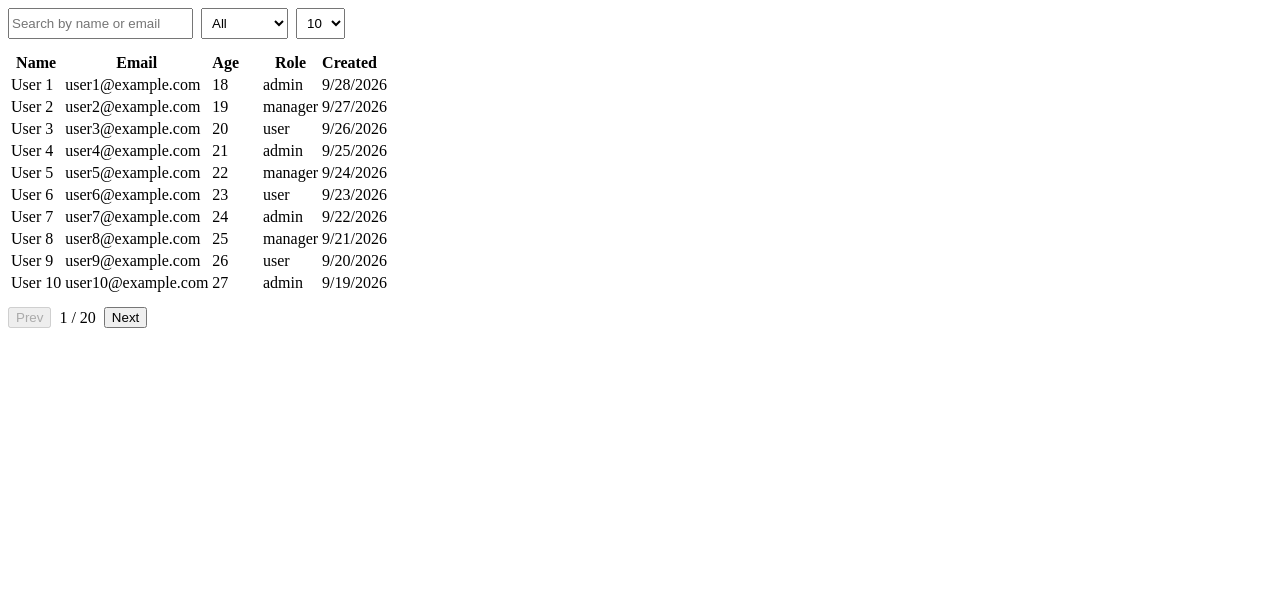
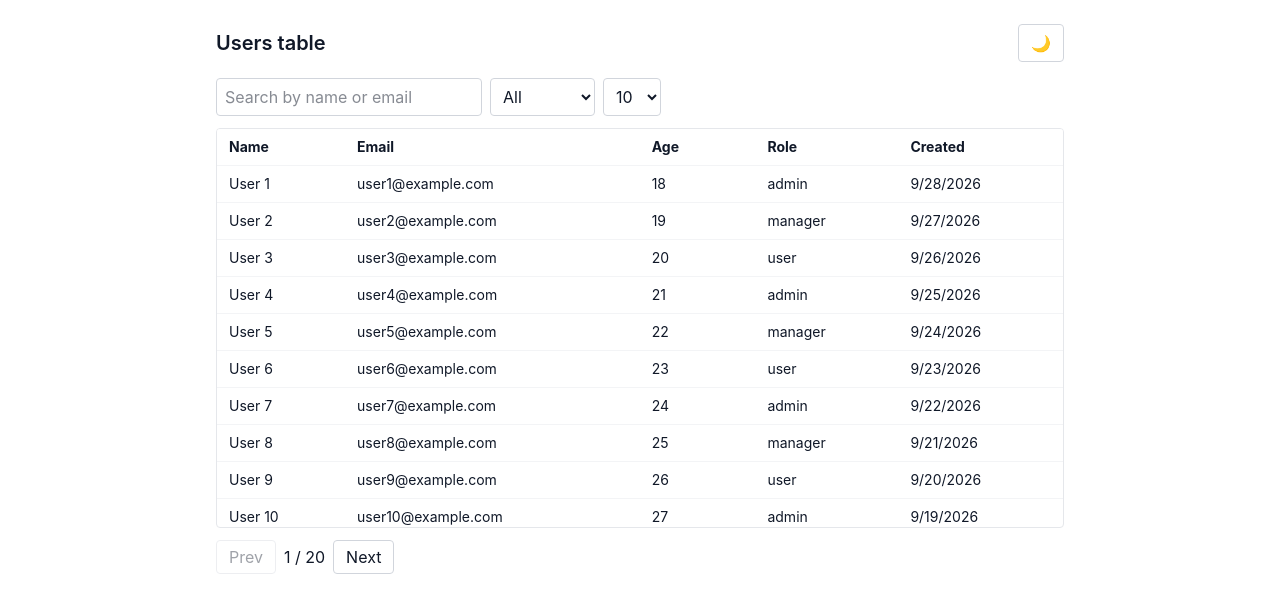
Before and after one commit to anton1408/nuxt-users-table-test, a Nuxt app: page / in a window 1280 px wide. Shown: the top 610 px of the page. Built offline with nearby package versions, Linux system fonts and the light colour scheme.

Commit message:
feat: add dark/light theme with Tailwind CSS
- migrate styling to Tailwind CSS v4 (@tailwindcss/vite)
- add SSR-safe theme switching via @nuxtjs/color-mode
- add ThemeToggle with aria-label
- add app.vue wrapper
- convert scoped styles to utility classes

```diff
--- /dev/null
+++ b/app.vue
@@ -0,0 +1,11 @@
+<template>
+  <div class="min-h-screen bg-white text-gray-900 dark:bg-gray-900 dark:text-gray-100">
+    <main class="mx-auto max-w-4xl p-6">
+      <header class="mb-4 flex items-center justify-between">
+        <h1 class="text-xl font-semibold">Users table</h1>
+        <ThemeToggle />
+      </header>
+      <NuxtPage />
+    </main>
+  </div>
+</template>
--- /dev/null
+++ b/assets/css/main.css
@@ -0,0 +1,4 @@
+@import 'tailwindcss';
+
+/* dark: depends on the .dark class (from color-mode), not prefers-color-scheme */
+@custom-variant dark (&:where(.dark, .dark *));
--- a/components/BaseSelect.vue
+++ b/components/BaseSelect.vue
@@ -1,5 +1,5 @@
 <template>
-  <select v-model="model" class="select">
+  <select v-model="model" class="rounded border border-gray-300 px-2 py-1.5 dark:border-gray-600 dark:bg-gray-800">
     <option v-if="nullable" :value="null">All</option>
     <option v-for="option in options" :key="option" :value="option">
       {{ option }}
@@ -17,9 +17,3 @@ const { options, nullable } = defineProps<IProps>();
 
 const model = defineModel<T | null>({ default: null });
 </script>
-
-<style scoped>
-.select {
-  padding: 6px;
-}
-</style>
--- /dev/null
+++ b/components/ThemeToggle.vue
@@ -0,0 +1,23 @@
+<template>
+  <button
+    type="button"
+    :aria-label="`Switch to ${isDark ? 'light' : 'dark'} theme`"
+    class="rounded border border-gray-300 px-3 py-1.5 hover:bg-gray-100 dark:border-gray-600 dark:hover:bg-gray-800"
+    @click="toggle"
+  >
+    <ClientOnly>
+      {{ isDark ? '☀️' : '🌙' }}
+      <template #fallback>🌙</template>
+    </ClientOnly>
+  </button>
+</template>
+
+<script setup lang="ts">
+const colorMode = useColorMode();
+
+const isDark = computed(() => colorMode.value === 'dark');
+
+function toggle() {
+  colorMode.preference = isDark.value ? 'light' : 'dark';
+}
+</script>
--- a/components/UserFilters.vue
+++ b/components/UserFilters.vue
@@ -1,8 +1,9 @@
 <template>
-  <div class="filters">
+  <div class="mb-3 flex gap-2">
     <input
       :value="search"
       placeholder="Search by name or email"
+      class="rounded border border-gray-300 px-2 py-1.5 dark:border-gray-600 dark:bg-gray-800"
       @input="$emit('update:search', ($event.target as HTMLInputElement).value)"
     />
 
@@ -33,11 +34,3 @@ defineEmits<{
   'update:perPage': [value: number];
 }>();
 </script>
-
-<style scoped>
-.filters {
-  display: flex;
-  gap: 8px;
-  margin-bottom: 12px;
-}
-</style>
--- a/components/UserTable.vue
+++ b/components/UserTable.vue
@@ -1,36 +1,42 @@
 <template>
-  <div class="table-wrapper">
-    <table>
+  <div class="max-h-[400px] overflow-auto rounded border border-gray-200 dark:border-gray-700">
+    <table class="w-full border-collapse text-left text-sm">
       <thead>
         <tr>
-          <th>Name</th>
-          <th>Email</th>
+          <th class="sticky top-0 z-10 bg-white px-3 py-2 dark:bg-gray-900">Name</th>
+          <th class="sticky top-0 z-10 bg-white px-3 py-2 dark:bg-gray-900">Email</th>
 
-          <th class="sortable" :aria-sort="ariaSort('age')" @click="$emit('sort', 'age')">
-            Age <span class="sort-indicator">{{ sortIndicator('age') }}</span>
+          <th
+            class="sticky top-0 z-10 cursor-pointer bg-white px-3 py-2 select-none hover:bg-gray-100 dark:bg-gray-900 dark:hover:bg-gray-800"
+            :aria-sort="ariaSort('age')"
+            @click="$emit('sort', 'age')"
+          >
+            Age <span class="inline-block w-3">{{ sortIndicator('age') }}</span>
           </th>
 
-          <th>Role</th>
+          <th class="sticky top-0 z-10 bg-white px-3 py-2 dark:bg-gray-900">Role</th>
 
-          <th class="sortable" :aria-sort="ariaSort('createdAt')" @click="$emit('sort', 'createdAt')">
-            Created <span class="sort-indicator">{{ sortIndicator('createdAt') }}</span>
+          <th
+            class="sticky top-0 z-10 cursor-pointer bg-white px-3 py-2 select-none hover:bg-gray-100 dark:bg-gray-900 dark:hover:bg-gray-800"
+            :aria-sort="ariaSort('createdAt')"
+            @click="$emit('sort', 'createdAt')"
+          >
+            Created <span class="inline-block w-3">{{ sortIndicator('createdAt') }}</span>
           </th>
         </tr>
       </thead>
 
       <tbody>
         <tr v-if="users.length === 0">
-          <td class="empty" :colspan="5">No users found</td>
+          <td class="px-3 py-6 text-center text-gray-500 dark:text-gray-400" :colspan="5">No users found</td>
         </tr>
 
-        <tr v-for="user in users" v-else :key="user.id">
-          <td>{{ user.name }}</td>
-          <td>{{ user.email }}</td>
-          <td>{{ user.age }}</td>
-          <td>{{ user.role }}</td>
-          <td>
-            {{ new Date(user.createdAt).toLocaleDateString() }}
-          </td>
+        <tr v-for="user in users" v-else :key="user.id" class="border-t border-gray-100 dark:border-gray-800">
+          <td class="px-3 py-2">{{ user.name }}</td>
+          <td class="px-3 py-2">{{ user.email }}</td>
+          <td class="px-3 py-2">{{ user.age }}</td>
+          <td class="px-3 py-2">{{ user.role }}</td>
+          <td class="px-3 py-2">{{ new Date(user.createdAt).toLocaleDateString() }}</td>
         </tr>
       </tbody>
     </table>
@@ -63,31 +69,3 @@ function ariaSort(field: TSortField): 'ascending' | 'descending' | 'none' {
   return sortDirection === 'asc' ? 'ascending' : 'descending';
 }
 </script>
-
-<style scoped>
-.table-wrapper {
-  max-height: 400px;
-  overflow: auto;
-}
-
-thead th {
-  position: sticky;
-  top: 0;
-  background: #fff;
-}
-
-th.sortable {
-  cursor: pointer;
-}
-
-.sort-indicator {
-  display: inline-block;
-  width: 1em;
-}
-
-.empty {
-  text-align: center;
-  padding: 24px;
-  color: #888;
-}
-</style>
--- a/nuxt.config.ts
+++ b/nuxt.config.ts
@@ -1,8 +1,13 @@
 // https://nuxt.com/docs/api/configuration/nuxt-config
+
+import tailwindcss from '@tailwindcss/vite';
+
 export default defineNuxtConfig({
   compatibilityDate: '2025-07-15',
   devtools: { enabled: true },
-  typescript: {
-    typeCheck: true,
-  },
+  modules: ['@nuxtjs/color-mode'],
+  colorMode: { classSuffix: '' },
+  css: ['~/assets/css/main.css'],
+  vite: { plugins: [tailwindcss()] },
+  typescript: { typeCheck: true },
 });
--- a/package.json
+++ b/package.json
@@ -18,8 +18,11 @@
     "vue-router": "^4.6.4"
   },
   "devDependencies": {
+    "@nuxtjs/color-mode": "^4.0.1",
+    "@tailwindcss/vite": "^4.3.3",
     "prettier": "^3.9.9",
     "prettier-plugin-tailwindcss": "^0.8.1",
+    "tailwindcss": "^4.3.3",
     "typescript": "^5.9.3",
     "vue-tsc": "^3.3.11"
   }
--- a/pages/index.vue
+++ b/pages/index.vue
@@ -10,12 +10,24 @@
 
   <UserTable :users="paginatedUsers" :sort-by="sortBy" :sort-direction="sortDirection" @sort="onSort" />
 
-  <div class="pagination">
-    <button :disabled="page === 1" @click="page--">Prev</button>
+  <div class="mt-3 flex items-center gap-2">
+    <button
+      :disabled="page === 1"
+      class="rounded border border-gray-300 px-3 py-1 hover:bg-gray-100 disabled:opacity-40 dark:border-gray-600 dark:hover:bg-gray-800"
+      @click="page--"
+    >
+      Prev
+    </button>
 
     <span>{{ page }} / {{ totalPages }}</span>
 
-    <button :disabled="page === totalPages" @click="page++">Next</button>
+    <button
+      :disabled="page === totalPages"
+      class="rounded border border-gray-300 px-3 py-1 hover:bg-gray-100 disabled:opacity-40 dark:border-gray-600 dark:hover:bg-gray-800"
+      @click="page++"
+    >
+      Next
+    </button>
   </div>
 </template>
 
@@ -26,12 +38,3 @@ import { useUsersTable, type TSortField } from '~/composables/useUsersTable';
 const { searchInput, role, sortBy, sortDirection, onSort, page, perPage, paginatedUsers, totalPages } =
   useUsersTable(users);
 </script>
-
-<style scoped>
-.pagination {
-  margin-top: 12px;
-  display: flex;
-  gap: 8px;
-  align-items: center;
-}
-</style>
```
Also changed, not shown: 1 other file (tests, documents, lock files or other folders).
